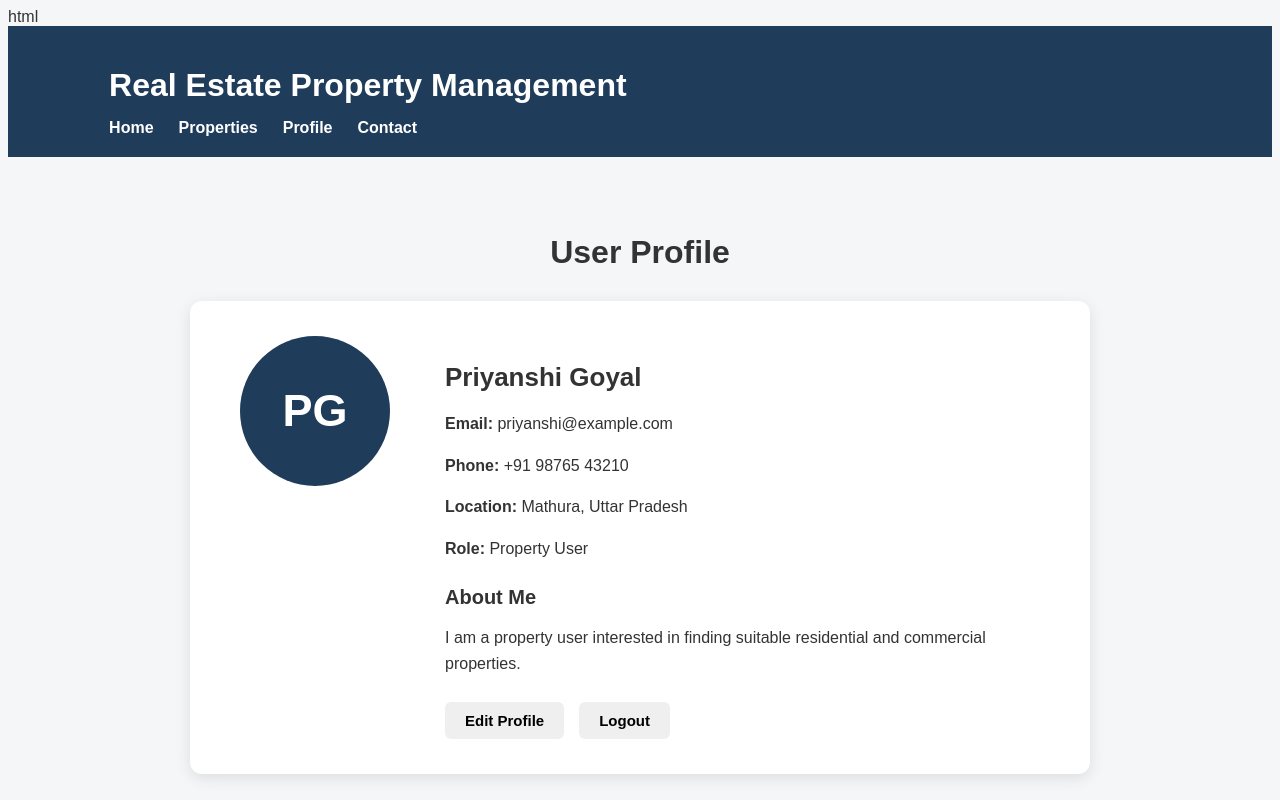
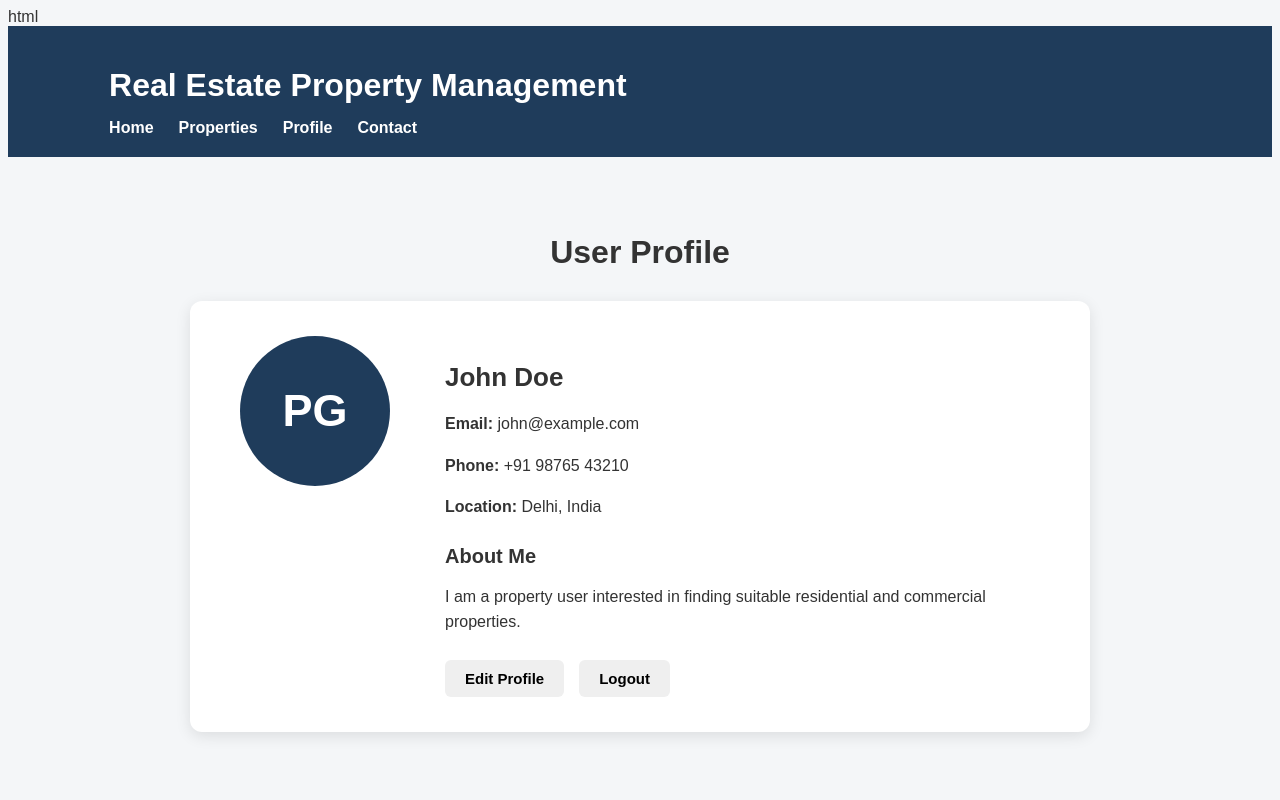
Before and after one commit to priyanshigoyal1cs24-jpg/Real-Estate-Property-Management-Platform-, a plain HTML site: page frontend/profile/profile.html in a window 1280 px wide. Shown: the top 800 px of the page. Drawn offline with Linux system fonts and the light colour scheme.

Commit message:
Add user profile page

```diff
--- a/frontend/profile/profile.html
+++ b/frontend/profile/profile.html
@@ -29,11 +29,10 @@ html
                 </div>
 
                 <div class="profile-details">
-                    <h3>Priyanshi Goyal</h3>
-                    <p><strong>Email:</strong> priyanshi@example.com</p>
-                    <p><strong>Phone:</strong> +91 98765 43210</p>
-                    <p><strong>Location:</strong> Mathura, Uttar Pradesh</p>
-                    <p><strong>Role:</strong> Property User</p>
+                    <h3>John Doe</h3>
+<p><strong>Email:</strong> john@example.com</p>
+<p><strong>Phone:</strong> +91 98765 43210</p>
+<p><strong>Location:</strong> Delhi, India</p>
                     <div class="about">
                         <h3>About Me</h3>
                         <p>
```
